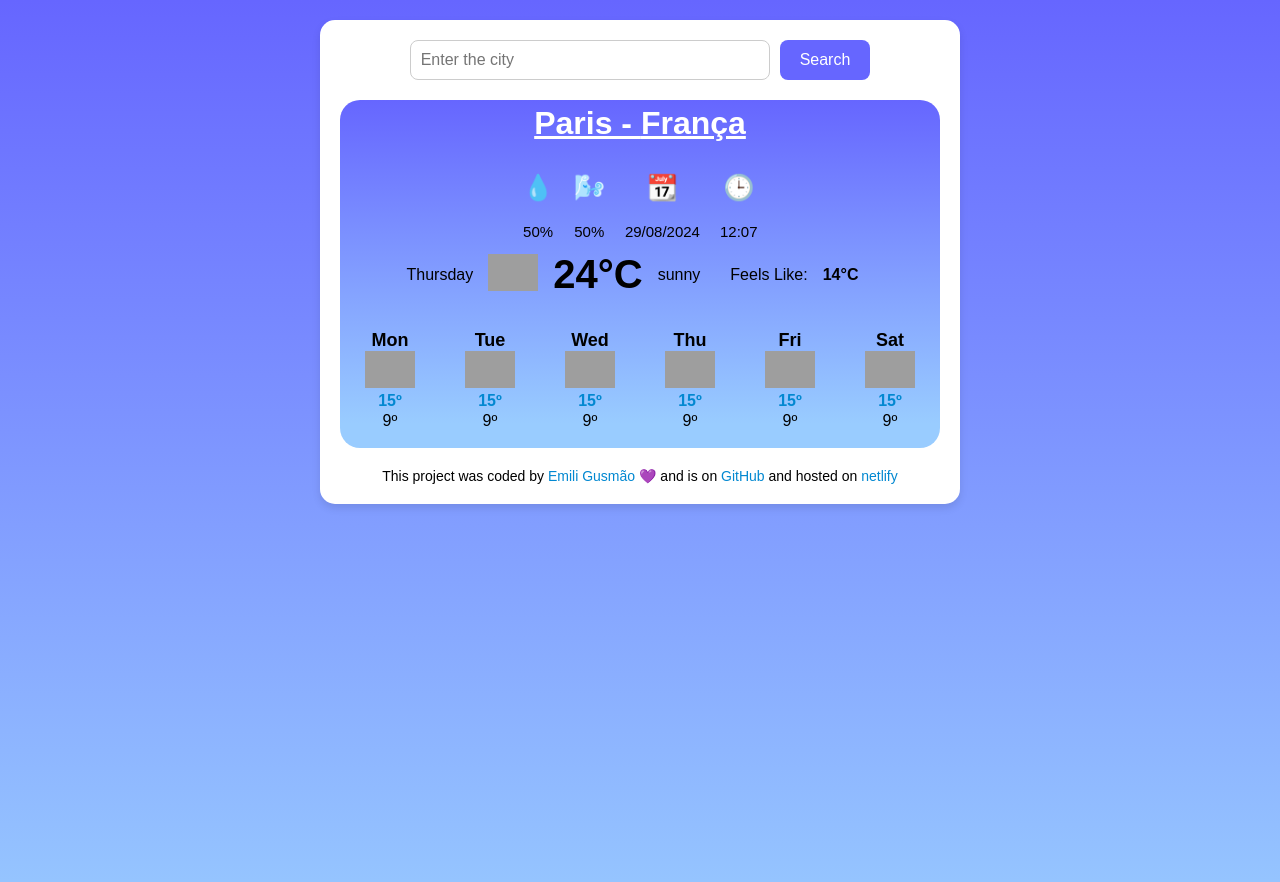
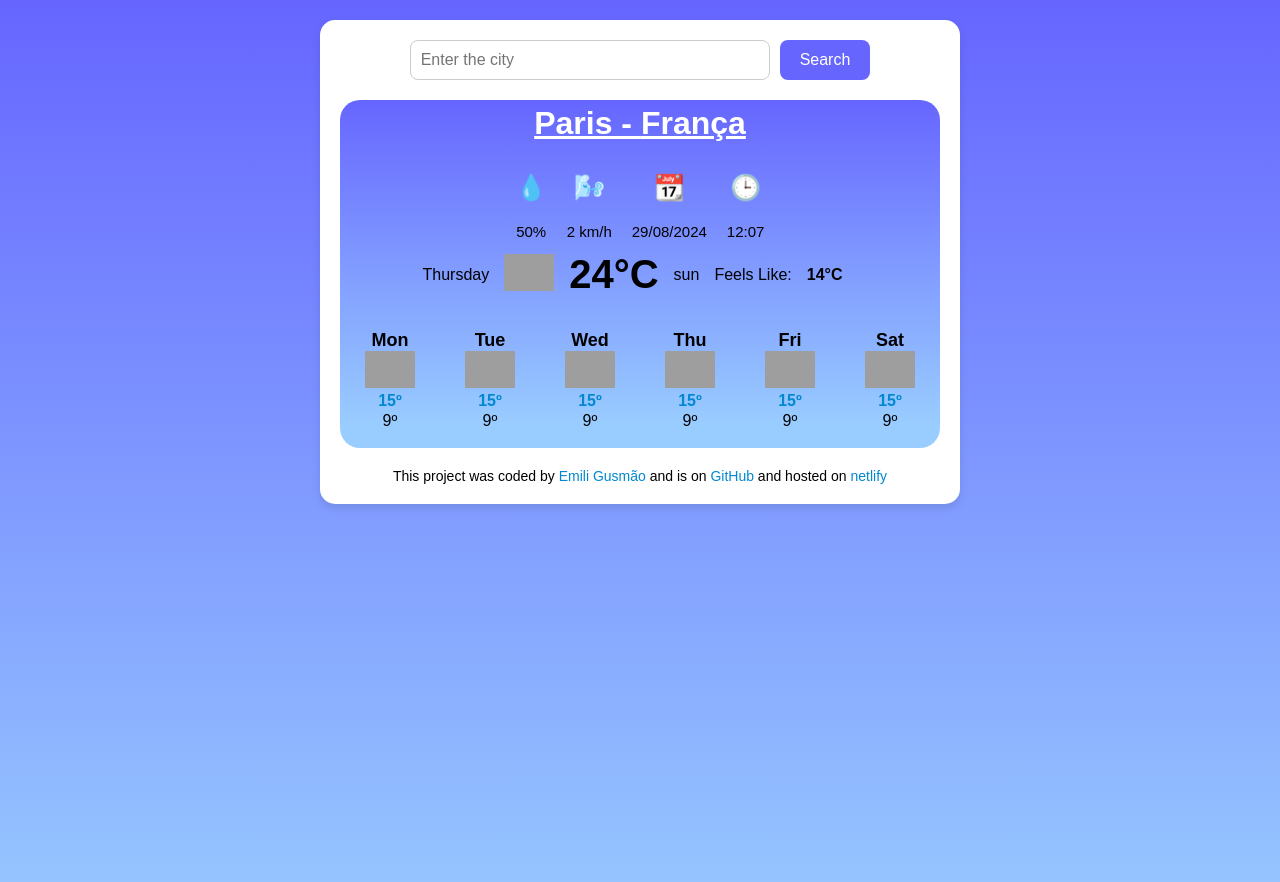
Before and after one commit to Emili-Santana/Weather-Forecast, a plain HTML site: page Index.html in a window 1280 px wide. Drawn offline with nearby package versions, Linux system fonts and the light colour scheme; grey boxes are pictures that could not be loaded.

Commit message:
change some elements

```diff
--- a/Index.html
+++ b/Index.html
@@ -6,6 +6,7 @@
     <meta name="viewport" content="width=device-width, initial-scale=1.0">
     <link rel="stylesheet" href="src/style.css" />
     <script src="https://cdn.jsdelivr.net/npm/axios@1.1.2/dist/axios.min.js"></script>
+
     <title>Weather Forecast</title>
 </head>
 
@@ -37,7 +38,7 @@
 
                     <div class="wind">
                         <h2>🌬️</h2>
-                        <p id="wind">50%</p>
+                        <p id="wind">2 km/h</p>
                     </div>
 
                     <div class="current-date">
@@ -52,14 +53,13 @@
                 </div>
 
                 <div class="weather-temperature-day">
-                    <div id="week-day">Sun</div>
+                    <div id="week-day">Wednesday</div>
                     <div id="temp_img"> <img
                             src="http://shecodes-assets.s3.amazonaws.com/api/weather/icons/clear-sky-day.png" alt=""
                             width="50px">
                     </div>
                     <div id="value-temp">24°C</div>
-                    <div id="description">sunny</div>
-                    <br>
+                    <div id="description">sun</div>
 
                     <p>Feels Like:
                     <div id="temp-sensation"><strong>14°C </strong></div>
@@ -78,7 +78,7 @@
         <footer>
             <p>
                 This project was coded by
-                <a href="https://github.com/Emili-Santana" target="_blank">Emili Gusmão 💜</a>
+                <a href="https://github.com/Emili-Santana" target="_blank">Emili Gusmão </a>
                 and is on
                 <a href="https://github.com/Emili-Santana/Weather-Forecast" target="_blank">GitHub</a>
                 and hosted on
```
